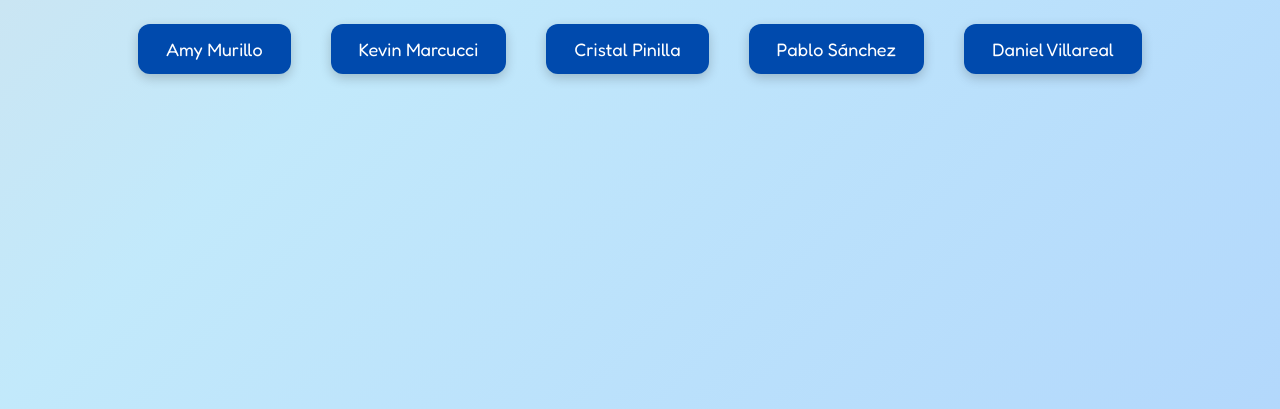
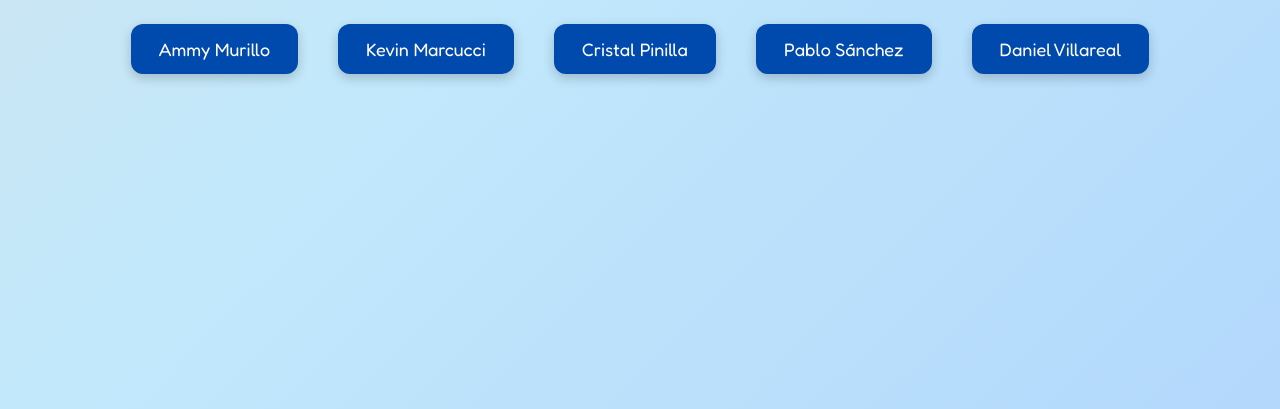
Before and after one commit to ImPablo16/Lab3-Grupo2, a plain HTML site: page index.html in a window 1280 px wide. Shown: the part 391-800 px from the top of the page. Drawn offline with Linux system fonts and the light colour scheme.

Commit message:
Update index.html

```diff
--- a/index.html
+++ b/index.html
@@ -68,7 +68,7 @@
     <h1>Lab 3 - Grupo No. 2</h1>
 
     <div class="botones">
-        <a href="amy.html">Amy Murillo</a>
+        <a href="amy.html">Ammy Murillo</a>
         <br>
         <a href="kevin.html">Kevin Marcucci</a>
         <br>
```
